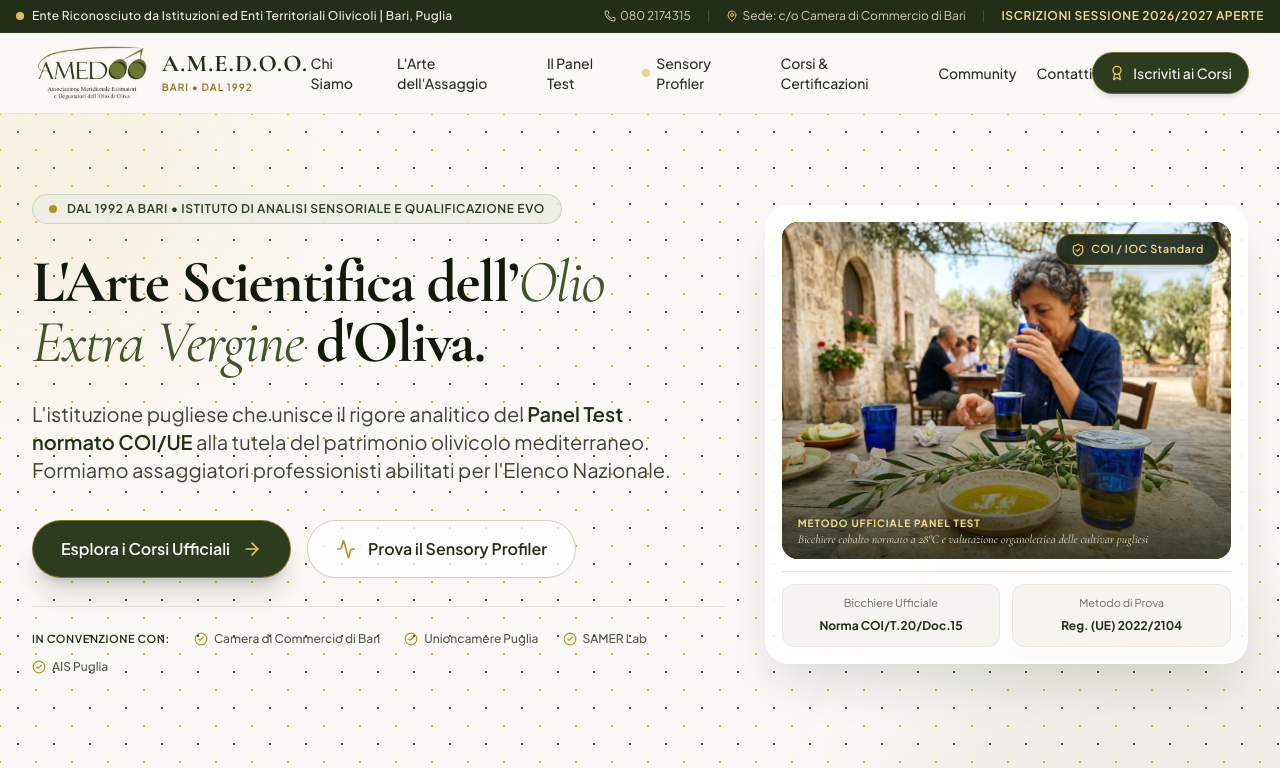
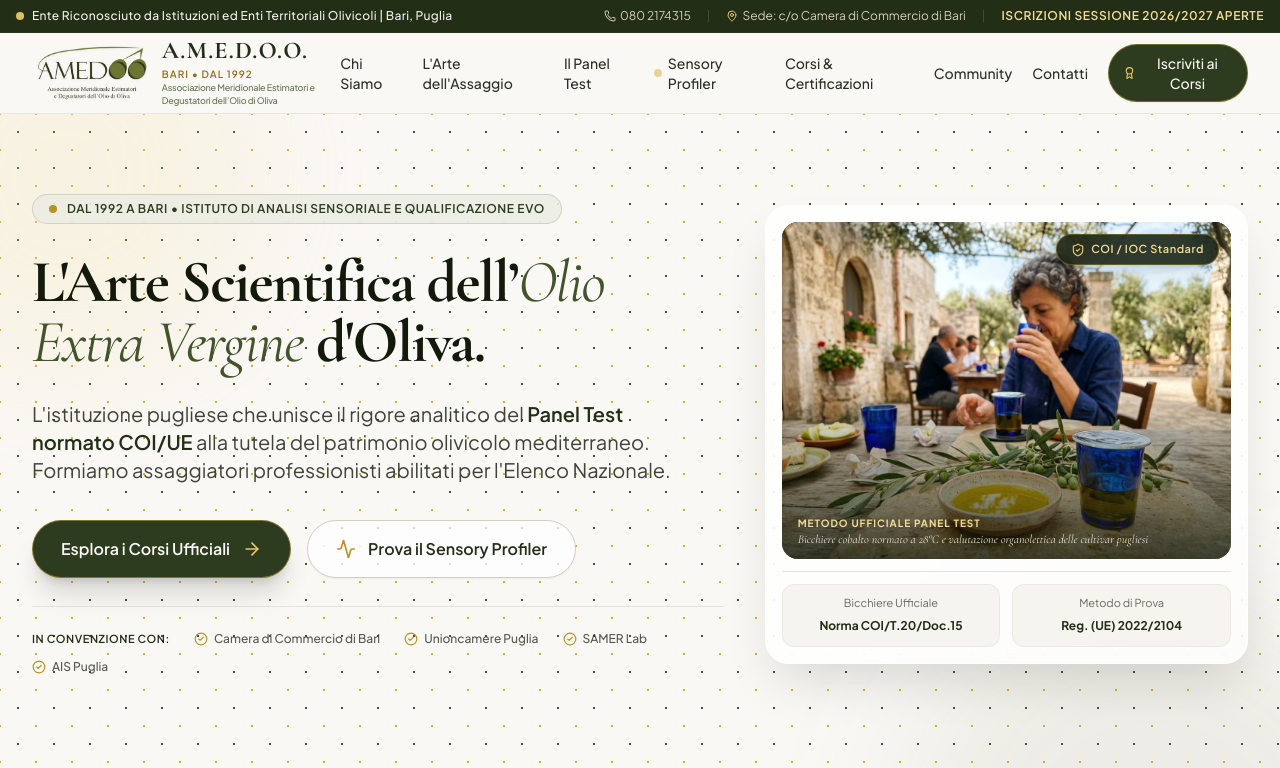
Before and after one commit to gstorelli/amedoo, a plain HTML site: page index.html in a window 1280 px wide. Shown: the top 768 px of the page. Drawn offline with nearby package versions, Linux system fonts and the light colour scheme; a script that the page names is missing; a web font is replaced by a local one.

Commit message:
Navbar: pulsante Iscriviti come voce di menu a contrasto, tagline logo visibile da lg, fit garantito a 1024px

```diff
--- a/index.html
+++ b/index.html
@@ -212,7 +212,7 @@
           <span class="text-[10px] tracking-widest uppercase font-semibold text-gold-700 mt-1">
             Bari • Dal 1992
           </span>
-          <span class="text-[9px] text-olive-700/80 font-medium tracking-tight hidden 2xl:block">
+          <span class="text-[9px] text-olive-700/80 font-medium tracking-tight hidden lg:block max-w-[190px] leading-snug">
             Associazione Meridionale Estimatori e Degustatori dell’Olio di Oliva
           </span>
         </div>
@@ -230,16 +230,14 @@
         <a href="#corsi" class="hover:text-olive-700 transition-colors py-2 relative after:absolute after:bottom-0 after:left-0 after:w-0 after:h-0.5 after:bg-gold-500 hover:after:w-full after:transition-all">Corsi & Certificazioni</a>
         <a href="#community" class="hidden xl:inline hover:text-olive-700 transition-colors py-2 relative after:absolute after:bottom-0 after:left-0 after:w-0 after:h-0.5 after:bg-gold-500 hover:after:w-full after:transition-all">Community</a>
         <a href="#contatti" class="hover:text-olive-700 transition-colors py-2 relative after:absolute after:bottom-0 after:left-0 after:w-0 after:h-0.5 after:bg-gold-500 hover:after:w-full after:transition-all">Contatti</a>
-      </nav>
-
-      <!-- Action Button & Mobile Toggle -->
-      <div class="flex items-center gap-4">
-        <button onclick="openModal('Idoneità Fisiologica all\'Assaggio (35 Ore)')" class="hidden sm:inline-flex items-center justify-center gap-2 px-4 py-2.5 rounded-full bg-olive-800 hover:bg-olive-700 text-limestone-50 font-medium text-sm shadow-md hover:shadow-lg hover:shadow-olive-900/20 border border-gold-500/40 transition-all duration-200 transform hover:-translate-y-0.5 shrink-0">
-          <i data-lucide="award" class="w-4 h-4 text-gold-400"></i>
+        <button onclick="openModal('Idoneità Fisiologica all\'Assaggio (35 Ore)')" class="inline-flex items-center gap-1.5 px-3.5 py-2 rounded-full bg-olive-800 hover:bg-olive-700 text-limestone-50 font-medium text-[13px] xl:text-sm border border-gold-500/40 shadow-sm hover:shadow-md transition-all">
+          <i data-lucide="award" class="w-3.5 h-3.5 text-gold-400"></i>
           <span>Iscriviti ai Corsi</span>
         </button>
-
-        <!-- Mobile Menu Toggle Button -->
+      </nav>
+
+      <!-- Mobile Menu Toggle -->
+      <div class="flex items-center gap-4">
         <button id="mobile-menu-btn" aria-label="Apri Menu Mobile" class="lg:hidden p-2 rounded-md text-olive-900 hover:bg-limestone-200/60 focus:outline-none focus:ring-2 focus:ring-gold-500">
           <i data-lucide="menu" class="w-6 h-6"></i>
         </button>
```
